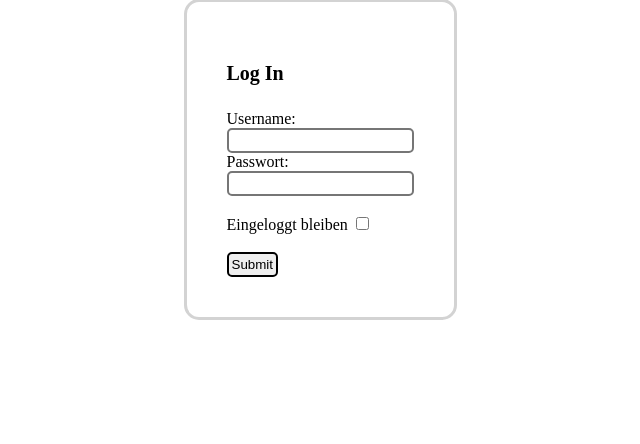
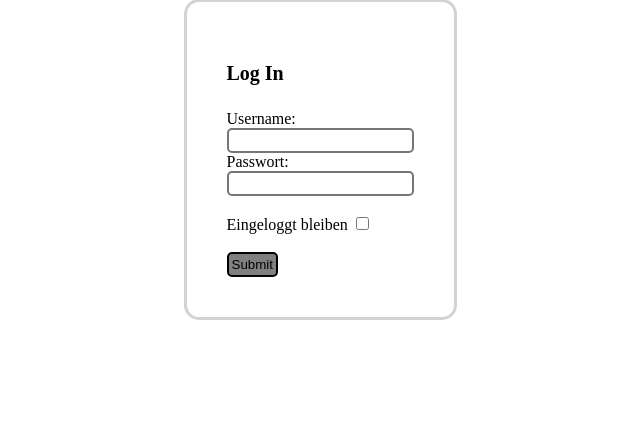
Before and after one commit to PaulFHTW/WebtechWS2022, a PHP site: page /user/login.php in a window 1280 px wide. Shown: the part 157-601 px from the top of the page, without its empty margins (320-960 px from the left). Run offline with PHP 8.4, Linux system fonts and the light colour scheme.

Commit message:
modified:   project/style/login.css 	modified:   project/user/login.php 	modified:   project/user/register.php

```diff
--- a/project/style/login.css
+++ b/project/style/login.css
@@ -50,3 +50,7 @@ li a{
 li a:hover{
     background-color:lightslategray ;
 }
+
+.primary-btn{
+    background-color: grey;
+}
--- a/project/user/login.php
+++ b/project/user/login.php
@@ -20,7 +20,7 @@
             <input type="password" id="password" name="password"><br><br>
             <label for="checkbox1">Eingeloggt bleiben</label>
             <input type="checkbox" id="checkbox1" name="checkbox1" value="eingeloggt bleiben"><br><br>
-            <input type="submit" value="Submit">
+            <input type="submit" class="primary-btn" value="Submit">
         </form>
     </body>
 </html>
--- a/project/user/register.php
+++ b/project/user/register.php
@@ -22,7 +22,7 @@
             <input type="password" id="password" name="password"><br>
             <label for="confirmpassword" id="confirmpassword" name="confirmpassword">Passwort bestaetigen: </label><br>
             <input type="password" id="confirmpassword" name="confirmpassword"><br><br>
-            <input type="submit" value="Submit">
+            <input type="submit" class="primary-btn" value="Submit">
         </form>
     </body>
 </html>
```
